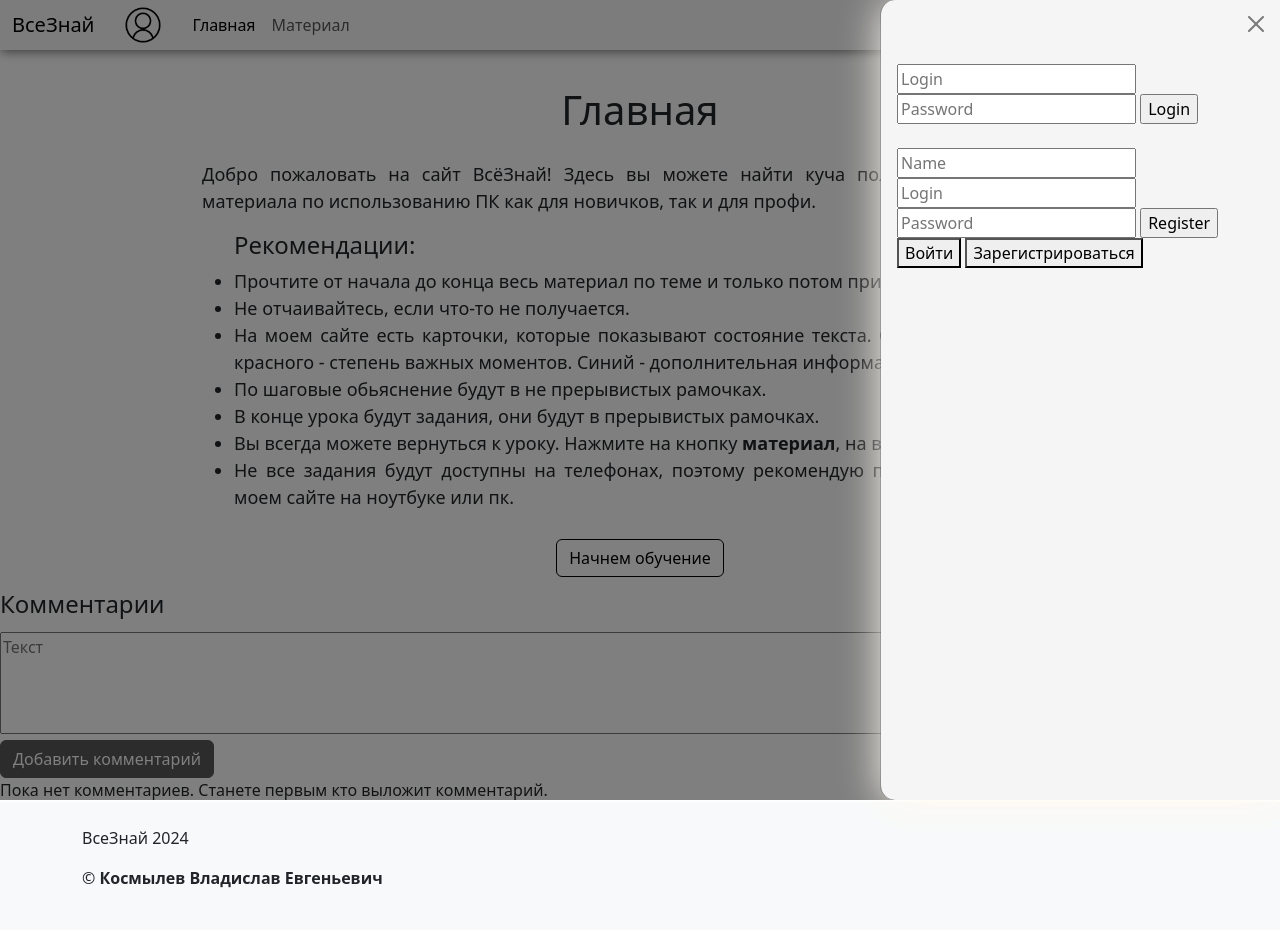
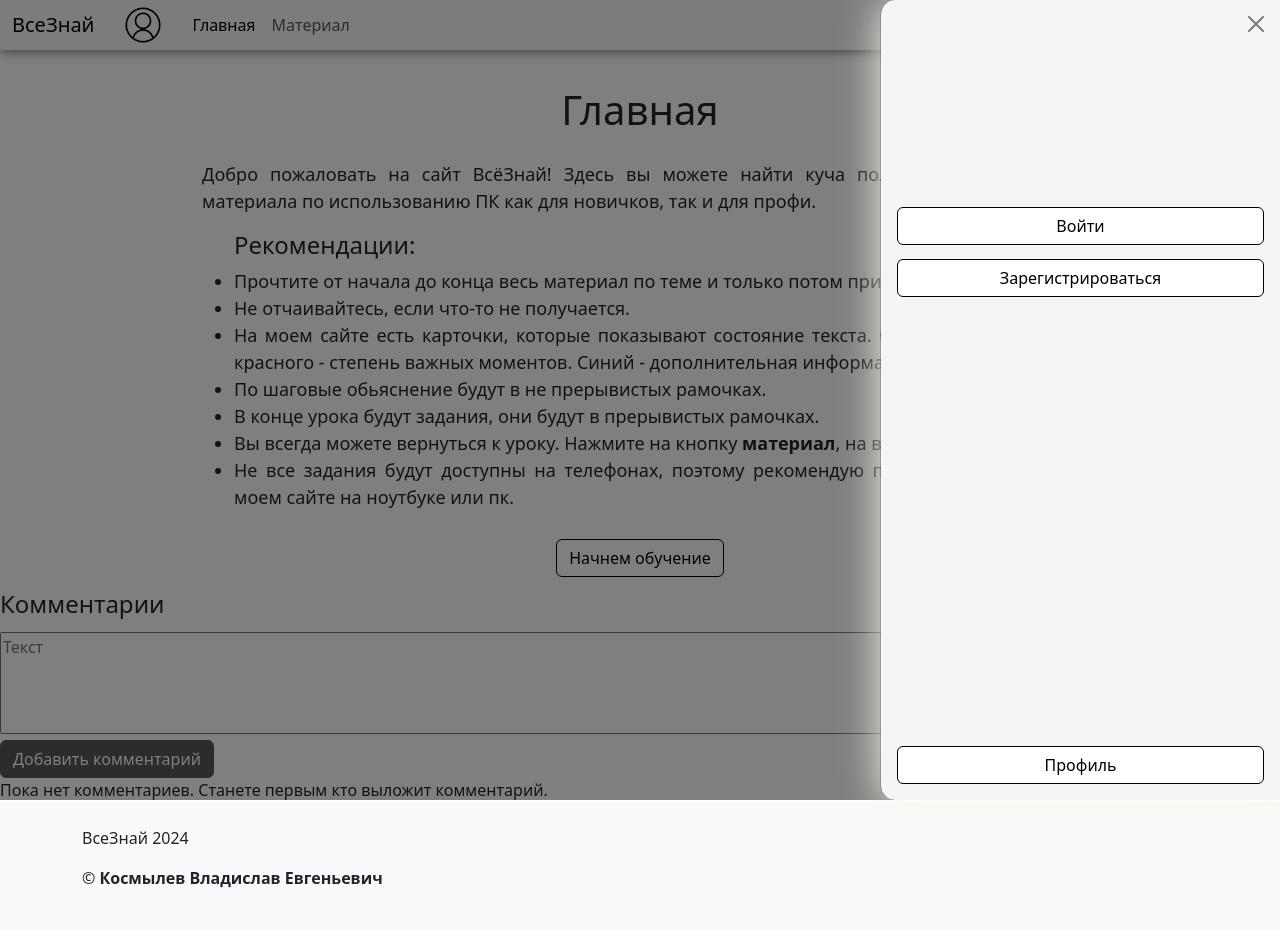
Before and after one commit to Durashca/wseznai, a PHP site: page /index.php in a window 1280 px wide, after a click that opens the changed part. Run offline with PHP 8.4, Linux system fonts and the light colour scheme; tables that the repository leaves empty or names only in its code hold one stand-in row (values such as "Sample post").

Commit message:
comments have been changed (the delete button is now on the right), the navbar has been redesigned, age has been added, errors have been fixed

```diff
--- a/process_comment.php
+++ b/process_comment.php
@@ -59,15 +59,12 @@ function process_comment_takingInTable($id_comment) {
             // Здесь проверяем каждую строку на соответствие id_comment
             if ($id_comment == $row['id_comment']) {
                 $output .= "<div id='" . $id_comment . "' class='commentsContainer'>";
-                $output .= "<div class='container'>";
+
+                $output .= "<div style='margin-left: 0;' class='container'>";
+
                 $output .= "<div class='comment'>";
                 $output .= "<div class='comment-header'>";
-                if (isset($_SESSION['user_id']) && $_SESSION['user_id'] == $row['id_user']) {
-                    $output .= "<form id='commentDelete' action='delete_comment.php' method='post'>";
-                    $output .= "<input type='hidden' name='id_request' value='" . $row['id_request'] . "'>";
-                    $output .= "<input type='submit' class='delete-button' name='delete' value='Delete'>";
-                    $output .= "</form>";
-                }
+
                 $output .= "<h4 class='comment-author'>" . (($row['name_user'] == null || $row['name_user'] == '') ? 'Пользователь' : $row['name_user']) . "</h4>";
                 $output .= "<span class='comment-date'>" . date("d m Y", strtotime($row['data_comment'])) . "</span>";
                 $output .= "</div>"; // Закрытие.comment-header
@@ -78,6 +75,12 @@ function process_comment_takingInTable($id_comment) {
                 $output .= "</div>"; // Закрытие.comment-body
                 $output .= "</div>"; // Закрытие.comment
                 $output .= "</div>"; // Закрытие.container
+                if (isset($_SESSION['user_id']) && $_SESSION['user_id'] == $row['id_user']) {
+                    $output .= "<form id='commentDelete' action='delete_comment.php' method='post'>";
+                    $output .= "<input type='hidden' name='id_request' value='" . $row['id_request'] . "'>";
+                    $output .= "<input type='submit'   class='btn btn-outline-success delete-button' name='delete' value='Удалить свой коммент'>";
+                    $output .= "</form>";
+                }
                 $output .= "</div>"; // Закрытие.commentsContainer
             }
         }
--- a/src/css/comment.css
+++ b/src/css/comment.css
@@ -28,3 +28,7 @@ textarea {
   margin: 0 0 2px;
   font-weight: bold;
 }
+
+.commentsContainer  div.container {
+
+}
--- a/src/css/indentation.css
+++ b/src/css/indentation.css
@@ -5,7 +5,9 @@ video {
     height: auto;
 }
 
-
+.offcanvas-body > button:last-child {
+    order: 1;
+}
 header {
     margin-bottom: 10px !important;
 }
--- a/src/js/unblocking_lesson.js
+++ b/src/js/unblocking_lesson.js
@@ -1,6 +1,6 @@
 let materialElem = document.querySelectorAll('.list-lessons a.lesson'); // 10 уроков (a.lesson )
 let progress = document.getElementById('progress');
-console.log(progress.textContent); // 60
+// console.log(progress.textContent);
 tot = Math.floor(progress.textContent / 10);
 for (let i = 0; i < tot; i++){
   materialElem[i].classList.remove('disabled');
--- a/src/php/navbar_creator.php
+++ b/src/php/navbar_creator.php
@@ -38,7 +38,7 @@
     document.body.insertAdjacentHTML('afterbegin', menu);
     let btnMaterial =  document.getElementById('btnMaterial');
     let btnMain = document.getElementById('btnMain');
-console.log(btnMaterial);
+    // console.log(btnMaterial);
 
 
 
@@ -52,29 +52,98 @@ console.log(btnMaterial);
         <button type="button" class="btn-close" data-bs-dismiss="offcanvas"
                 aria-label="Закрыть"></button>
     </div>
-    <div style="text-align: start" class="offcanvas-body">
+    <div style="
+    display: flex;
+  flex-direction: column;
+  justify-content: space-between;
+  height: 100%;
+    " class="offcanvas-body">
+
         <!---->
         <!-- Login form -->
-        <div id="divLogin" <?php if (isset($_SESSION['user_id'])) echo 'style="display: none;"';?>>
+        <div id="divLogin" style="display: none;">
             <form action="login.php" method="POST">
-            <input name="login" type="text" placeholder="Login" required readonly onfocus="this.removeAttribute('readonly');">
-            <input name="password" type="password" placeholder="Password" required readonly onfocus="this.removeAttribute('readonly');">
-            <input type="submit" value="Login" required readonly onfocus="this.removeAttribute('readonly');">
+                <div style="display: flex" class="container text-left">
+                    <div class="col-8">
+                        <div>
+                            <input style="width: 100%; border-radius: 0; border: 0.5px solid gray" name="login" type="email" placeholder="Введите почту" required readonly onfocus="this.removeAttribute('readonly');" id="loginInput">
+                            <input style="width: 100%; border-radius: 0; border: 0.5px solid gray" name="password" type="password" placeholder="Введите пароль" required readonly onfocus="this.removeAttribute('readonly');">
+                        </div>
+                    </div>
+                    <div class="col">
+                    <input style="height: 100%; width: 100%; border-radius: 0 2px 2px 0; border: 0px" class="btn btn-outline-success" type="submit" placeholder="Войти" required readonly onfocus="this.removeAttribute('readonly');" id="loginButton" disabled>
+                    </div>
+                </div>
+                <script>
+                    document.getElementById('loginInput').addEventListener('input', function() {
+                        const email = this.value;
+                        const emailRegex = /^[^\s@]+@[^\s@]+\.[^\s@]+$/;
+
+                        if (!emailRegex.test(email)) {
+                            document.getElementById('loginButton').disabled = true;
+                        } else {
+                            document.getElementById('loginButton').disabled = false;
+                        }
+                    });
+                </script>
             </form>
         </div>
         <br>
         <!-- Registration form -->
-        <div id="divRegistration" <?php if (isset($_SESSION['user_id'])) echo 'style="display: none;"';?>>
+        <div id="divRegistration" style="display: none;">
 
             <form action="registration.php" method="POST">
-            <input name="reg_name" type="text" placeholder="Name" required readonly onfocus="this.removeAttribute('readonly');">
-            <input name="reg_login" type="text" placeholder="Login" required readonly onfocus="this.removeAttribute('readonly');">
-            <input name="reg_password" type="password" placeholder="Password" required readonly onfocus="this.removeAttribute('readonly');">
-            <input type="submit" value="Register">
+                <div style="display: flex" class="container text-left">
+                    <div class="col-8">
+                        <div>
+                        <input style="width: 100%; border-radius: 0; border: 0.5px solid gray" id="regName" name="reg_name" type="text" placeholder=" Введите имя" required readonly onfocus="this.removeAttribute('readonly');">
+
+                        <input style="width: 100%; border-radius: 0; border: 0.5px solid gray" id="regInput" name="reg_login" type="email" placeholder=" Придумайте почту" required readonly onfocus="this.removeAttribute('readonly');">
+
+                        <input style="width: 100%; border-radius: 0; border: 0.5px solid gray" id="regPassword" name="reg_password" type="password" placeholder="Придумайте пароль" required readonly onfocus="this.removeAttribute('readonly');">
+
+                        <input style="width: 100%; border-radius: 0; border: 0.5px solid gray" type="date" id="data" name="data" value="2008-07-22" min="1903-12-31" max="2020-12-31" >
+
+
+                    </div>
+                 </div>
+                 <div class="col">
+                     <input style="height: 100%; width: 100%; border-radius: 0 2px 2px 0; border: 0px"  id="regButton"  class="btn btn-outline-success" type="submit"
+                            value="Создать" disabled>
+                 </div>
+              </div>
+
+
+
+
+
+                <script>
+                    document.getElementById('regName').addEventListener('input', validateForm);
+                    document.getElementById('regInput').addEventListener('input', validateForm);
+                    document.getElementById('regPassword').addEventListener('input', validateForm);
+
+                    function validateForm() {
+                        const name = document.getElementById('regName').value.trim();
+                        const email = document.getElementById('regInput').value.trim();
+                        const password = document.getElementById('regPassword').value;
+
+                        const emailRegex = /^[^\s@]+@[^\s@]+\.[^\s@]+$/;
+                        const passwordRegex = /^[A-Za-z0-9]{6,}$/; // Пароль должен содержать хотя бы 6 символов
+
+                        if (name === '' || !emailRegex.test(email) || password === '') {
+                            document.getElementById('regButton').disabled = true;
+                        } else if (!passwordRegex.test(password)) {
+                            alert('Пароль должен содержать не менее 6 символов');
+                            document.getElementById('regButton').disabled = true;
+                        } else {
+                            document.getElementById('regButton').disabled = false;
+                        }
+                    }
+                </script>
             </form>
         </div>
         <!-- Profile -->
-        <div class="form-profile row g-3" id="divProfile" <?php  if (!isset($_SESSION['user_id'])) echo 'style="display: none; "';?>>
+        <div class="form-profile row g-3" id="divProfile" style="display: none;">
             <div class="col-md-8">
                 <p>ID: </p>
 
@@ -101,15 +170,21 @@ console.log(btnMaterial);
                 </p>
             </div>
         </div>
-      <button id="changingformsToLogin">Войти</button>
-      <button id="changingformsToRegister">Зарегистрироваться</button>
-      <?php if (isset($_SESSION['user_id'])) echo '<button id="changingformsToProfile">Профиль</button>'; ?>
+
+        <div style="display: grid ">
+            <button style="margin-bottom: 4%;" class="btn btn-outline-success" id="changingformsToLogin">Войти</button>
+            <button class="btn btn-outline-success" id="changingformsToRegister">Зарегистрироваться</button>
+        </div>
+
+
+
+        <button style=" margin-top: 90%;" class="btn btn-outline-success" id="changingformsToProfile">Профиль</button>
     </div>
 
 
     <!---->
 </div>
-    </div>
+
 <!--material-->
 <div class="offcanvas offcanvas-start offcanvas-right" style="background-color: #F5F5F5" tabindex="-1" id="offcanvasExample" aria-labelledby="offcanvasExampleLabel">
     <div class="offcanvas-header">
@@ -144,26 +219,26 @@ changingformsToLogin.addEventListener('click', function() {
                 document.getElementById('divRegistration').style.display = 'none';
                 document.getElementById('divLogin').style.display = 'block';
                 document.getElementById('divProfile').style.display = 'none';
-    changingformsToLogin.style.display = 'none';
-    changingformsToRegister.style.display = 'block';
-    changingformsToProfile.display = 'block';
+                this.style.display = 'none';
+                document.getElementById('changingformsToProfile').style.display = 'block';
+                document.getElementById('changingformsToRegister').style.display = 'block';
             });
 
             changingformsToRegister.addEventListener('click', function() {
                 document.getElementById('divLogin').style.display = 'none';
                 document.getElementById('divRegistration').style.display = 'block';
                 document.getElementById('divProfile').style.display = 'none';
-    changingformsToRegister.style.display = 'none';
-    changingformsToLogin.style.display = 'block';
-    changingformsToProfile.style.display = 'block';
+                this.style.display = 'none';
+                document.getElementById('changingformsToLogin').style.display = 'block';
+                document.getElementById('changingformsToProfile').style.display = 'block';
             });
 
             changingformsToProfile.addEventListener('click', function() {
                 document.getElementById('divLogin').style.display = 'none';
                 document.getElementById('divRegistration').style.display = 'none';
                 document.getElementById('divProfile').style.display = 'block';
-    changingformsToProfile.style.display = 'none';
-    changingformsToLogin.style.display = 'block';
-    changingformsToRegister.style.display = 'block';
+                this.style.display = 'none';
+                document.getElementById('changingformsToLogin').style.display = 'block';
+                document.getElementById('changingformsToRegister').style.display = 'block';
             });
         </script>
```
Also changed, not shown: src/js/loading_the_wheel.js (+13 -5 lines). Lines whose indentation alone changed are shown as unchanged.
